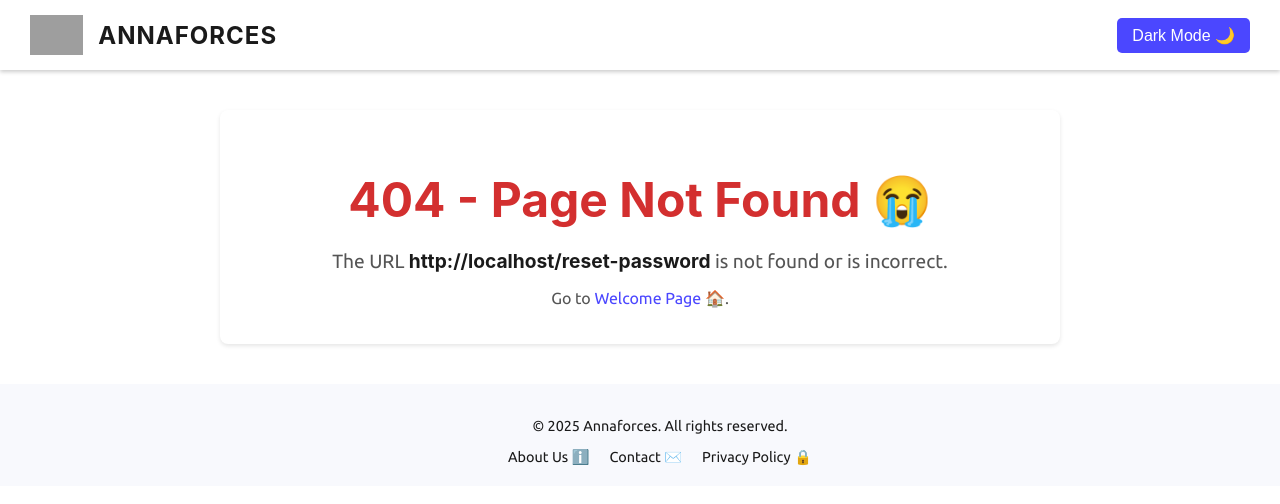
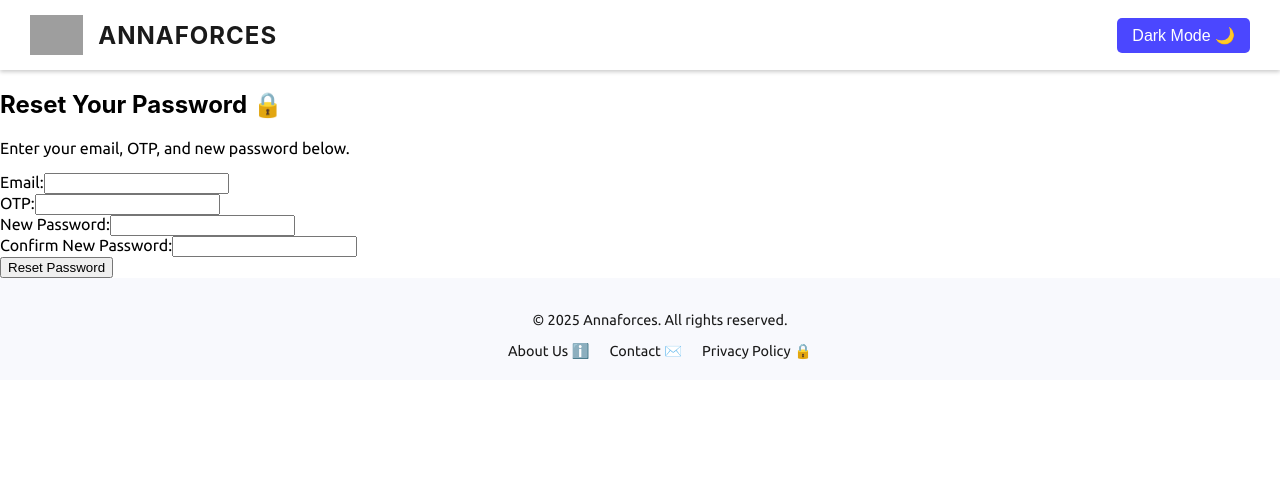
Before and after one commit to lohitpt252003/frontend-for-annaforces, a React (Create React App) app in the folder app/: page /reset-password in a window 1280 px wide. Shown: the top 504 px of the page. Built offline with nearby package versions, Linux system fonts and the light colour scheme; grey boxes are pictures that could not be loaded; the HTML template or start-up script is replaced by a standard one.

Commit message:
added forgot password and otp verification

```diff
--- a/app/src/App.js
+++ b/app/src/App.js
@@ -19,6 +19,8 @@ import Footer from './components/Footer';
 import AboutUs from './components/AboutUs';
 import Contact from './components/Contact';
 import PrivacyPolicy from './components/PrivacyPolicy';
+import ForgotPassword from './components/ForgotPassword';
+import ResetPassword from './components/ResetPassword';
 import NotFound from './components/NotFound';
 import LoadingSpinner from './components/LoadingSpinner'; // Import LoadingSpinner
 import { ToastContainer, toast } from 'react-toastify';
@@ -84,7 +86,9 @@ function App() {
         <Routes>
           <Route path="/login" element={<Login onLogin={handleLoginSuccess} setIsLoading={setIsLoading} />} />
           <Route path="/signup" element={<Signup setIsLoading={setIsLoading} />} />
-          <Route path="/verify-otp/:email" element={<OTPVerification setIsLoading={setIsLoading} />} />
+          <Route path="/verify-otp/:userId" element={<OTPVerification setIsLoading={setIsLoading} />} />
+          <Route path="/forgot-password" element={<ForgotPassword setIsLoading={setIsLoading} />} />
+          <Route path="/reset-password" element={<ResetPassword setIsLoading={setIsLoading} />} />
 
           <Route element={<ProtectedRoute isLoggedIn={isLoggedIn} />}>
             <Route path="/welcome" element={<WelcomePage userName={userName} />} />
--- /dev/null
+++ b/app/src/components/ForgotPassword/index.js
@@ -0,0 +1,93 @@
+import React, { useState, useEffect } from 'react';
+import { useLocation, useNavigate } from 'react-router-dom'; // Import useNavigate
+import { toast } from 'react-toastify';
+import './index.css';
+import './light.css';
+import './dark.css';
+
+function ForgotPassword({ setIsLoading }) {
+  const [email, setEmail] = useState('');
+  const [error, setError] = useState('');
+  const location = useLocation();
+  const navigate = useNavigate(); // Initialize useNavigate
+  const [mode, setMode] = useState(location.state?.mode || 'userid'); // 'userid' or 'password'
+
+  useEffect(() => {
+    if (location.state?.mode) {
+      setMode(location.state.mode);
+    }
+  }, [location.state]);
+
+  const handleSubmit = async (e) => {
+    e.preventDefault();
+    setError('');
+    setIsLoading(true);
+
+    const endpoint = mode === 'userid' ? '/api/auth/forgot-userid' : '/api/auth/request-password-reset';
+    const successMessage = mode === 'userid' ? 'If a user with that email exists, a reminder has been sent.' : 'If a user with that email exists, an OTP has been sent to your email.';
+    const errorMessage = mode === 'userid' ? 'Failed to send reminder.' : 'Failed to send OTP.';
+
+    try {
+      const response = await fetch(`${process.env.REACT_APP_API_BASE_URL}${endpoint}`, {
+        method: 'POST',
+        headers: {
+          'Content-Type': 'application/json',
+        },
+        body: JSON.stringify({ email }),
+      });
+
+      const data = await response.json();
+
+      if (response.ok) {
+        toast.success(data.message || successMessage);
+        if (mode === 'password') {
+          navigate('/reset-password', { state: { email: email } }); // Redirect to reset password page with email
+        }
+      } else {
+        setError(data.error || errorMessage);
+        toast.error(data.error || errorMessage);
+      }
+    } catch (err) {
+      setError('Network error or server is unreachable');
+      toast.error('Network error or server is unreachable');
+      console.error(`Forgot ${mode} error:`, err);
+    } finally {
+      setIsLoading(false);
+    }
+  };
+
+  return (
+    <div className="forgot-password-container">
+      <h2 className="forgot-password-title">Forgot Your {mode === 'userid' ? 'User ID' : 'Password'}? 🤔</h2>
+      <p className="forgot-password-message">
+        Enter your email address below, and if it matches our records, we will send you your {mode === 'userid' ? 'User ID and username' : 'password reset OTP'}.
+      </p>
+      <form onSubmit={handleSubmit}>
+        <div className="forgot-password-form-group">
+          <label htmlFor="email" className="forgot-password-label">Email:</label>
+          <input
+            type="email"
+            id="email"
+            value={email}
+            onChange={(e) => setEmail(e.target.value)}
+            className="forgot-password-input"
+            required
+          />
+        </div>
+        <button type="submit" className="forgot-password-button">
+          Send {mode === 'userid' ? 'User ID Reminder' : 'Password Reset OTP'}
+        </button>
+        {error && <p className="forgot-password-error">{error}</p>}
+      </form>
+      <div className="forgot-password-toggle-mode">
+        {mode === 'userid' ? (
+          <p>Remembered your password? <span onClick={() => setMode('password')} className="forgot-password-toggle-link">Reset Password</span></p>
+        ) : (
+          <p>Need your User ID? <span onClick={() => setMode('userid')} className="forgot-password-toggle-link">Get User ID</span></p>
+        )}
+      </div>
+    </div>
+  );
+}
+
+export default ForgotPassword;
--- a/app/src/components/Login/index.js
+++ b/app/src/components/Login/index.js
@@ -86,6 +86,12 @@ function Login({ onLogin, setIsLoading }) { // Add setIsLoading prop
       <p className="login-signup-link">
         Don't have an account? <Link to="/signup">Sign Up</Link>
       </p>
+      <p className="login-forgot-password-link">
+        <Link to="/forgot-password">Forgot User ID?</Link>
+      </p>
+      <p className="login-forgot-password-link">
+        <Link to={{ pathname: "/forgot-password", state: { mode: "password" } }}>Forgot Password?</Link>
+      </p>
     </div>
   );
 }
--- /dev/null
+++ b/app/src/components/ResetPassword/index.js
@@ -0,0 +1,122 @@
+import React, { useState, useEffect } from 'react';
+import { useNavigate, useLocation } from 'react-router-dom'; // Import useLocation
+import { toast } from 'react-toastify';
+import './index.css';
+import './light.css';
+import './dark.css';
+
+function ResetPassword({ setIsLoading }) {
+  const [email, setEmail] = useState('');
+  const [otp, setOtp] = useState('');
+  const [newPassword, setNewPassword] = useState('');
+  const [confirmPassword, setConfirmPassword] = useState('');
+  const [error, setError] = useState('');
+  const navigate = useNavigate();
+  const location = useLocation(); // Initialize useLocation
+
+  useEffect(() => {
+    // Get email from location state if redirected from ForgotPassword
+    if (location.state?.email) {
+      setEmail(location.state.email);
+    }
+  }, [location.state]);
+
+  const handleSubmit = async (e) => {
+    e.preventDefault();
+    setError('');
+    setIsLoading(true);
+
+    if (newPassword !== confirmPassword) {
+      setError('Passwords do not match.');
+      toast.error('Passwords do not match.');
+      setIsLoading(false);
+      return;
+    }
+
+    try {
+      const response = await fetch(`${process.env.REACT_APP_API_BASE_URL}/api/auth/verify-password-reset-otp`, {
+        method: 'POST',
+        headers: {
+          'Content-Type': 'application/json',
+        },
+        body: JSON.stringify({ email, otp, new_password: newPassword }),
+      });
+
+      const data = await response.json();
+
+      if (response.ok) {
+        toast.success(data.message || 'Password reset successfully!');
+        navigate('/login');
+      } else {
+        setError(data.error || 'Password reset failed.');
+        toast.error(data.error || 'Password reset failed.');
+      }
+    } catch (err) {
+      setError('Network error or server is unreachable');
+      toast.error('Network error or server is unreachable');
+      console.error('Reset password error:', err);
+    } finally {
+      setIsLoading(false);
+    }
+  };
+
+  return (
+    <div className="reset-password-container">
+      <h2 className="reset-password-title">Reset Your Password 🔒</h2>
+      <p className="reset-password-message">Enter your email, OTP, and new password below.</p>
+      <form onSubmit={handleSubmit}>
+        <div className="reset-password-form-group">
+          <label htmlFor="email" className="reset-password-label">Email:</label>
+          <input
+            type="email"
+            id="email"
+            value={email}
+            onChange={(e) => setEmail(e.target.value)}
+            className="reset-password-input"
+            required
+            readOnly={!!location.state?.email} // Make email read-only if passed from state
+          />
+        </div>
+        <div className="reset-password-form-group">
+          <label htmlFor="otp" className="reset-password-label">OTP:</label>
+          <input
+            type="text"
+            id="otp"
+            value={otp}
+            onChange={(e) => setOtp(e.target.value)}
+            className="reset-password-input"
+            required
+          />
+        </div>
+        <div className="reset-password-form-group">
+          <label htmlFor="newPassword" className="reset-password-label">New Password:</label>
+          <input
+            type="password"
+            id="newPassword"
+            value={newPassword}
+            onChange={(e) => setNewPassword(e.target.value)}
+            className="reset-password-input"
+            required
+          />
+        </div>
+        <div className="reset-password-form-group">
+          <label htmlFor="confirmPassword" className="reset-password-label">Confirm New Password:</label>
+          <input
+            type="password"
+            id="confirmPassword"
+            value={confirmPassword}
+            onChange={(e) => setConfirmPassword(e.target.value)}
+            className="reset-password-input"
+            required
+          />
+        </div>
+        <button type="submit" className="reset-password-button">
+          Reset Password
+        </button>
+        {error && <p className="reset-password-error">{error}</p>}
+      </form>
+    </div>
+  );
+}
+
+export default ResetPassword;
```
Also changed, not shown: app/src/components/ForgotPassword/dark.css (added), app/src/components/ForgotPassword/index.css (added), app/src/components/ForgotPassword/light.css (added), app/src/components/ResetPassword/dark.css (added), app/src/components/ResetPassword/index.css (added), app/src/components/ResetPassword/light.css (added), 1 other file (tests, documents, lock files or other folders).
